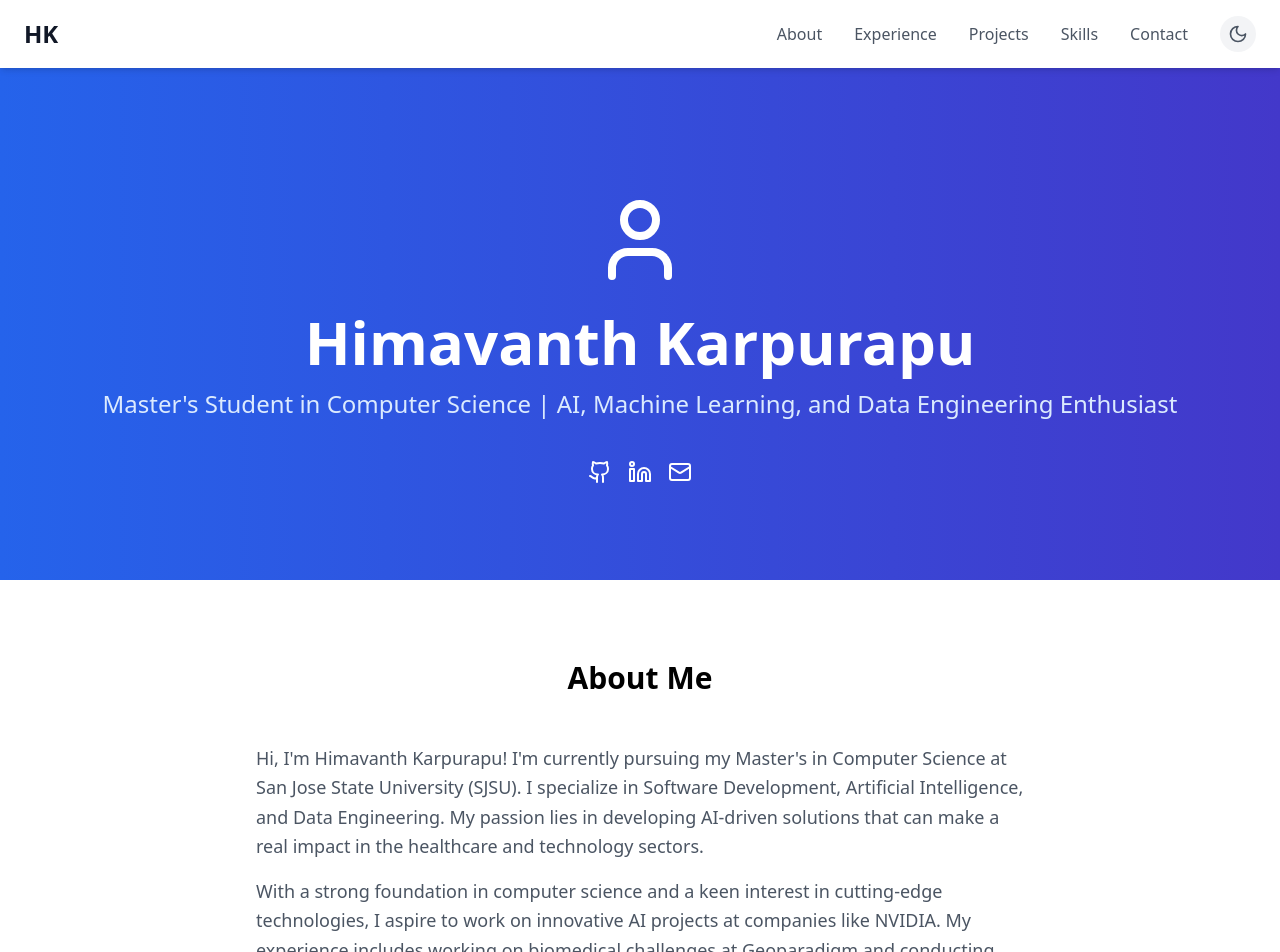
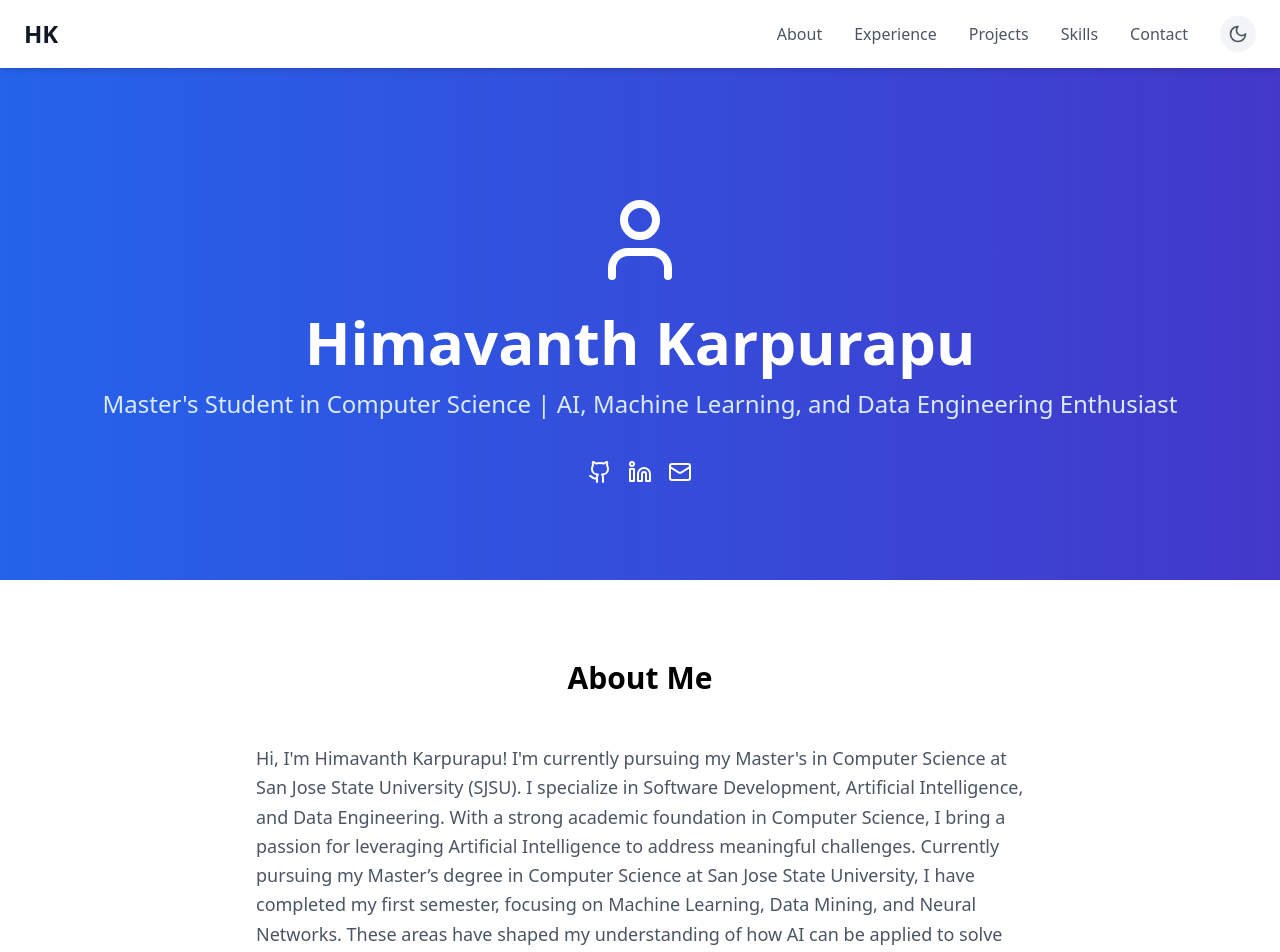
Before and after one commit to himavanthkar/project-portfolio-hima, a React (Vite) app: page / in a window 1280 px wide. Shown: the top 952 px of the page. Built offline with nearby package versions, Linux system fonts and the light colour scheme.

Commit message:
about me

```diff
--- a/src/App.tsx
+++ b/src/App.tsx
@@ -92,7 +92,9 @@ function App() {
           <div className="max-w-3xl mx-auto text-lg leading-relaxed">
             <p className={`${isDark ? 'text-gray-300' : 'text-gray-600'}`}>
               Hi, I'm Himavanth Karpurapu! I'm currently pursuing my Master's in Computer Science at San Jose State University (SJSU).
-              I specialize in Software Development, Artificial Intelligence, and Data Engineering. My passion lies in developing
+              I specialize in Software Development, Artificial Intelligence, and Data Engineering. With a strong academic foundation in Computer Science, I bring a passion for leveraging Artificial Intelligence to address meaningful challenges. Currently pursuing my Master’s degree in Computer Science at San Jose State University, I have completed my first semester, focusing on Machine Learning, Data Mining, and Neural Networks. These areas have shaped my understanding of how AI can be applied to solve complex, real-world problems.
+              My hands-on experience spans cloud computing and AI research. During my role at Winit Technology, I deployed scalable AI pipelines and optimized distributed systems using Kubernetes and Docker. My research projects include developing a Medical Image Perception System, which fused CNN-based deep learning features with traditional vision techniques to achieve 86.5% accuracy and a 0.923 AUC. Additionally, I engineered a Coral Larvae Detection System, employing advanced computer vision algorithms like Gaussian filtering and Hough Transforms to excel in challenging underwater environments.
+              I am actively seeking internship opportunities where I can contribute my skills to impactful AI-driven projects. With experience in distributed systems, neural networks, and performance optimization, I am eager to collaborate with teams focused on innovation and solving critical problems through technology.My passion lies in developing
               AI-driven solutions that can make a real impact in the healthcare and technology sectors.
             </p>
             <p className={`mt-4 ${isDark ? 'text-gray-300' : 'text-gray-600'}`}>
```
